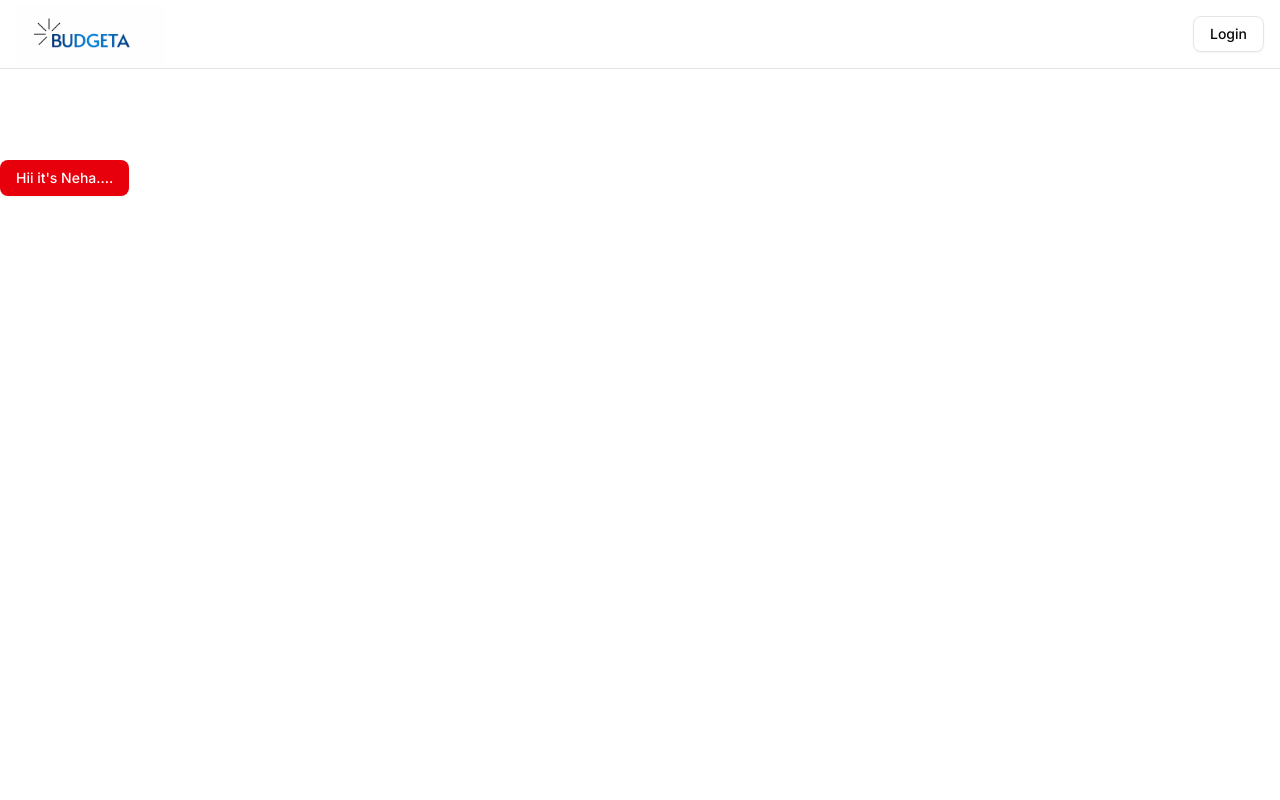
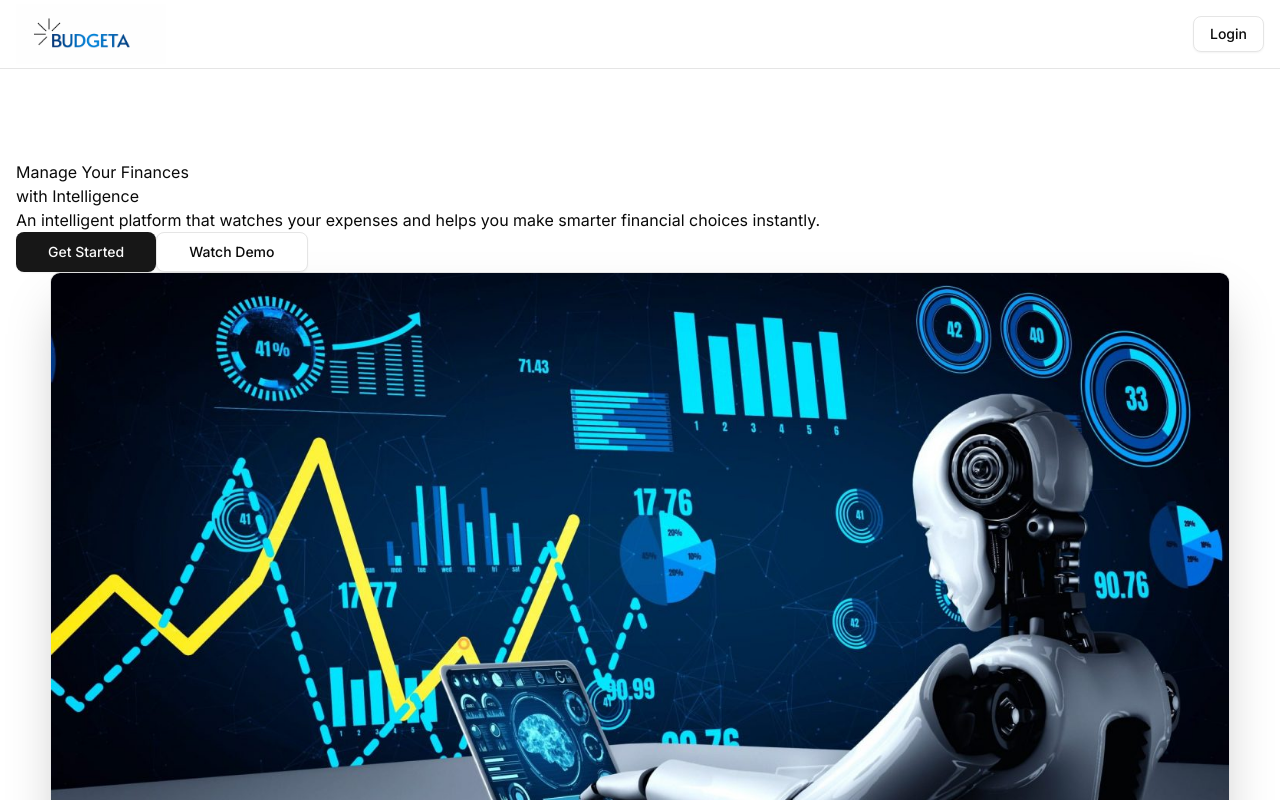
Before and after one commit to nkashyap01/Budgeta, a Next.js app: page / in a window 1280 px wide. Shown: the top 800 px of the page. Built offline with nearby package versions, Linux system fonts and the light colour scheme; no server answers.

Commit message:
working on hero section

```diff
--- a/app/page.js
+++ b/app/page.js
@@ -1,12 +1,11 @@
+import HeroSection from "@/components/hero";
 import { Button } from "@/components/ui/button";
 import Image from "next/image";
 
 export default function Home() {
   return (
    <div className="mt-40">
-    <Button variant="destructive">
-    Hii it's Neha....
-     </Button>
+    <HeroSection/>
    </div>
   );
 }
--- a/components/header.jsx
+++ b/components/header.jsx
@@ -3,7 +3,7 @@ import Link from 'next/link'
 import Image from 'next/image'
 import React from 'react'
 import { Button } from './ui/button'
-import { Layout, LayoutDashboard } from 'lucide-react'
+import { Layout, LayoutDashboard, PenBox } from 'lucide-react'
 
 const Header = () => {
   return (
@@ -22,17 +22,26 @@ const Header = () => {
 
         </Link>
 
-    <div>
+    <div className="flex items-center space-x-2">
 
      <SignedIn>
-      <Link href={"/dashboard"} prefetch={false}>
+      <Link href={"/dashboard"} prefetch={false} className="text-gray-600 hover:text-blue-600 flex items-center gap-2">
 <Button variant="outline">
 <LayoutDashboard size={18}/>
-<span>Dashboard</span>
+<span className="hidden md:inline">Dashboard</span>
 
 </Button>
 
       </Link>
+<Link href={"/transaction/create"} prefetch={false}>
+<Button className="flex items-center gap-2">
+<PenBox size={18}/>
+<span className="hidden md:inline">Add Transaction</span>
+
+</Button>
+
+      </Link>
+
      </SignedIn>
 
        <SignedOut>
@@ -44,9 +53,16 @@ const Header = () => {
                 </Link>
             </SignedOut>
 
+
             <SignedIn>
-              <UserButton />
+
+               <UserButton appearance={{elements:{
+              avatarBox: "w-full h-full",
+
+              }}}/>
+
             </SignedIn>
+
     </div>
 
               </nav>
--- /dev/null
+++ b/components/hero.jsx
@@ -0,0 +1,41 @@
+"use client";
+
+import Image from "next/image";
+import { Button } from "./ui/button";
+import Link from "next/link";
+
+const HeroSection = () => {
+  return (
+    <div className="pb-40 px-4">
+        <div>
+            <h1>Manage Your Finances <br/> with Intelligence
+            </h1>
+            <p>An intelligent platform that watches your expenses and helps you make smarter financial choices instantly.</p>
+            <div>
+              <Link href="/dashboard" >
+              <Button size="lg" className="px-8">
+                Get Started
+              </Button>
+
+              </Link>
+               <Link href="https://www.youtube.com/watch?v=PiN5Op_Lnmw" >
+              <Button size="lg" variant="outline" className="px-8">
+               Watch Demo
+              </Button>
+
+              </Link>
+            </div>
+            <div>
+              <div>
+                <Image src="/banner.jpg" width={1180} height={720} alt="Dashboard Preview"
+                className="rounded-lg shadow-2xl border mx-auto" priority
+                />
+              </div>
+            </div>
+        </div>
+
+    </div>
+  )
+}
+
+export default HeroSection
--- a/middleware.js
+++ b/middleware.js
@@ -2,7 +2,7 @@ import { clerkMiddleware, createRouteMatcher } from '@clerk/nextjs/server';
 
 const isProtectedRoute = createRouteMatcher([
 
-     "/dashboard(.*)",
+    //  "/dashboard(.*)",
     "/account(.*)",
     "/transaction(.*)",
 
```
Also changed, not shown: public/banner.jpg (added).
